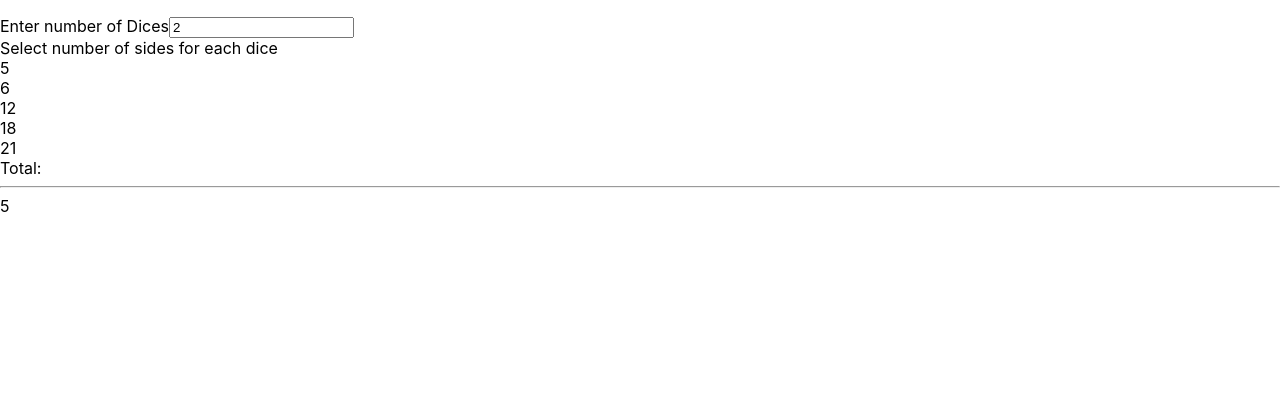
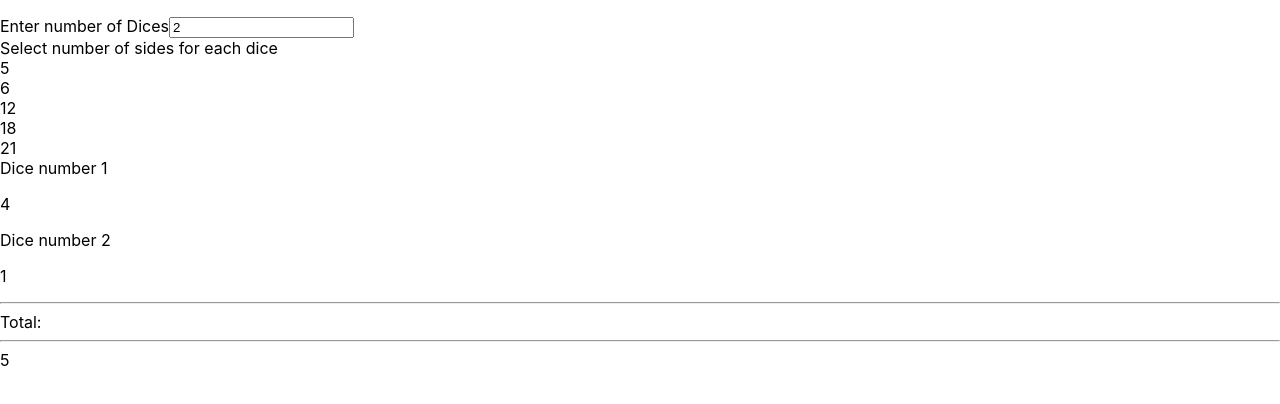
Before and after one commit to manrodri/diceReact, a React (Create React App) app in the folder app/: page / in a window 1280 px wide. Shown: the top 404 px of the page. Built offline with nearby package versions, Linux system fonts and the light colour scheme; the HTML template or start-up script is replaced by a standard one.

Commit message:
Frontend version 0 ready. It uses Backend.js to provide random scores

```diff
--- a/app/src/components/Backend.js
+++ b/app/src/components/Backend.js
@@ -2,7 +2,7 @@ const Backend = ({sides, numberOfDices}) => {
     const results = [];
     for (let i = 0; i < parseInt(numberOfDices); i++) {
         const output = {
-            id: "",
+            id: i,
             result: Math.floor(Math.random() * parseInt(sides)) + 1
         }
       results.push(output);
--- /dev/null
+++ b/app/src/components/ImageCard.js
@@ -0,0 +1,15 @@
+import React from 'react';
+
+const ImageCard = ({score}) => {
+    return (
+            <div className={`ui card`} style={{gridRowEnd: `span 2`}}>
+                <div className="content">
+                    <div className="header">Dice number {score.id + 1} </div>
+                    <p>{score.result}</p>
+                </div>
+            </div>
+        )
+}
+
+
+export default ImageCard;
--- /dev/null
+++ b/app/src/components/ImageList.js
@@ -0,0 +1,15 @@
+import React from 'react';
+import "../css/ImageList.css"
+import ImageCard from "./ImageCard";
+
+const ImageList = (props) => {
+    const scores = props.scores.map((score) => {
+        return <ImageCard key={score.id} score={score}/>
+    });
+    return (
+        <div>{scores}</div>
+
+    )
+}
+
+export default ImageList;
--- a/app/src/components/RollDices.js
+++ b/app/src/components/RollDices.js
@@ -1,13 +1,25 @@
 import React, {useEffect, useState} from 'react';
 import Backend from "./Backend";
+import ImageList from "./ImageList";
+import unsplash from "../api/unsplash";
+
+const wordMapping = {
+    "1": "one",
+    "2": "two",
+    "3": "three",
+    "4": 'four',
+    "5": "five",
+    "6": "six"
+}
+
 
 const RollDices = ({sides, dices}) => {
 
     const [results, setResults] = useState({dicesOutput: [], total: 0})
 
-    useEffect(()=> {
-        console.log(`sides: ${sides}`)
-        console.log(`dices: ${dices}`)
+
+    useEffect(() => {
+
         const input = {
             sides: sides,
             numberOfDices: dices
@@ -15,11 +27,15 @@ const RollDices = ({sides, dices}) => {
         setResults(Backend(input))
     }, [sides, dices])
 
+
     return (
         <div className={`ui header`}>
 
+            <ImageList scores={results.dicesOutput} />
+            <hr />
+
             <div>
-                Total: <hr />
+                Total: <hr/>
                 {results.total}
             </div>
 
--- /dev/null
+++ b/app/src/css/ImageList.css
@@ -0,0 +1,11 @@
+.image-list {
+    display: grid;
+    grid-template-columns: repeat(auto-fill, minmax(250px, 1fr));
+    grid-gap: 0 10px;
+    grid-auto-rows: 10px;
+}
+
+.image-list img {
+    width: 250px;
+    grid-row-end: span 2;
+}
```
Also changed, not shown: 1 other file (tests, documents, lock files or other folders).
